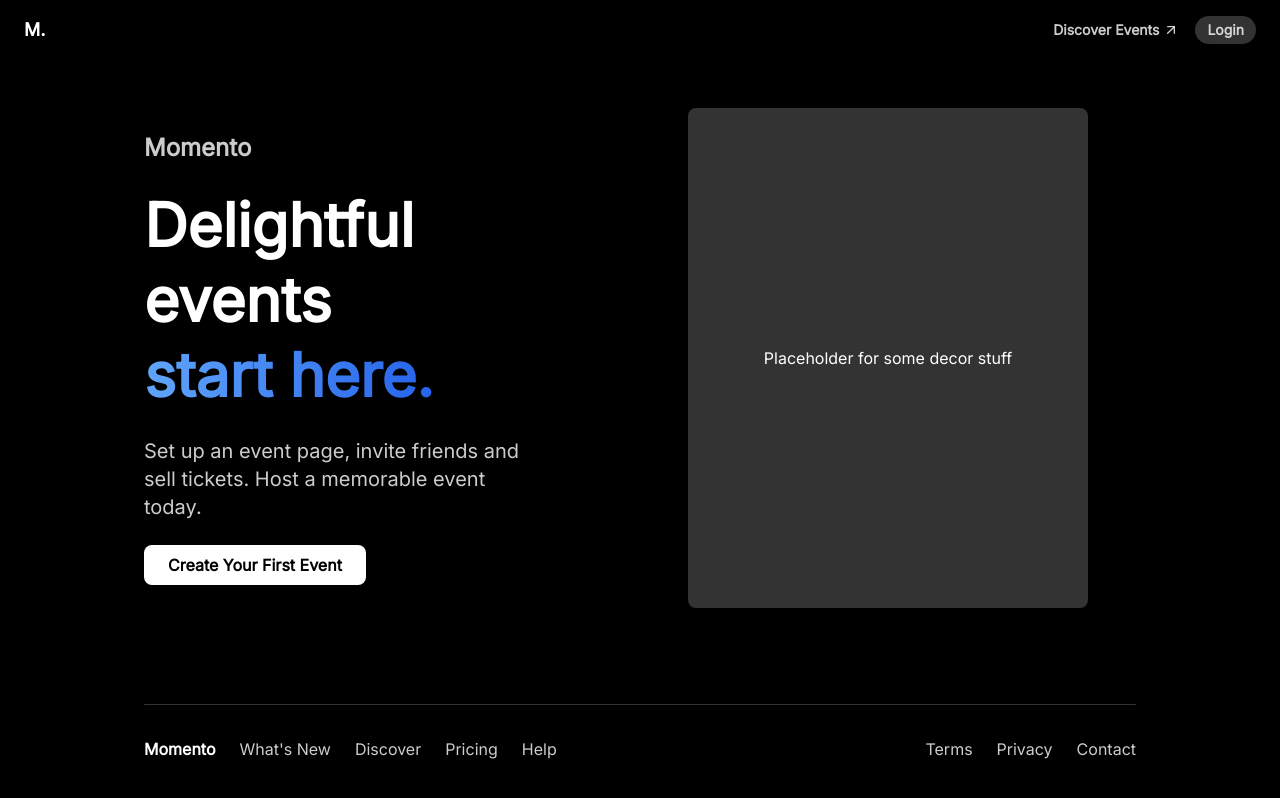
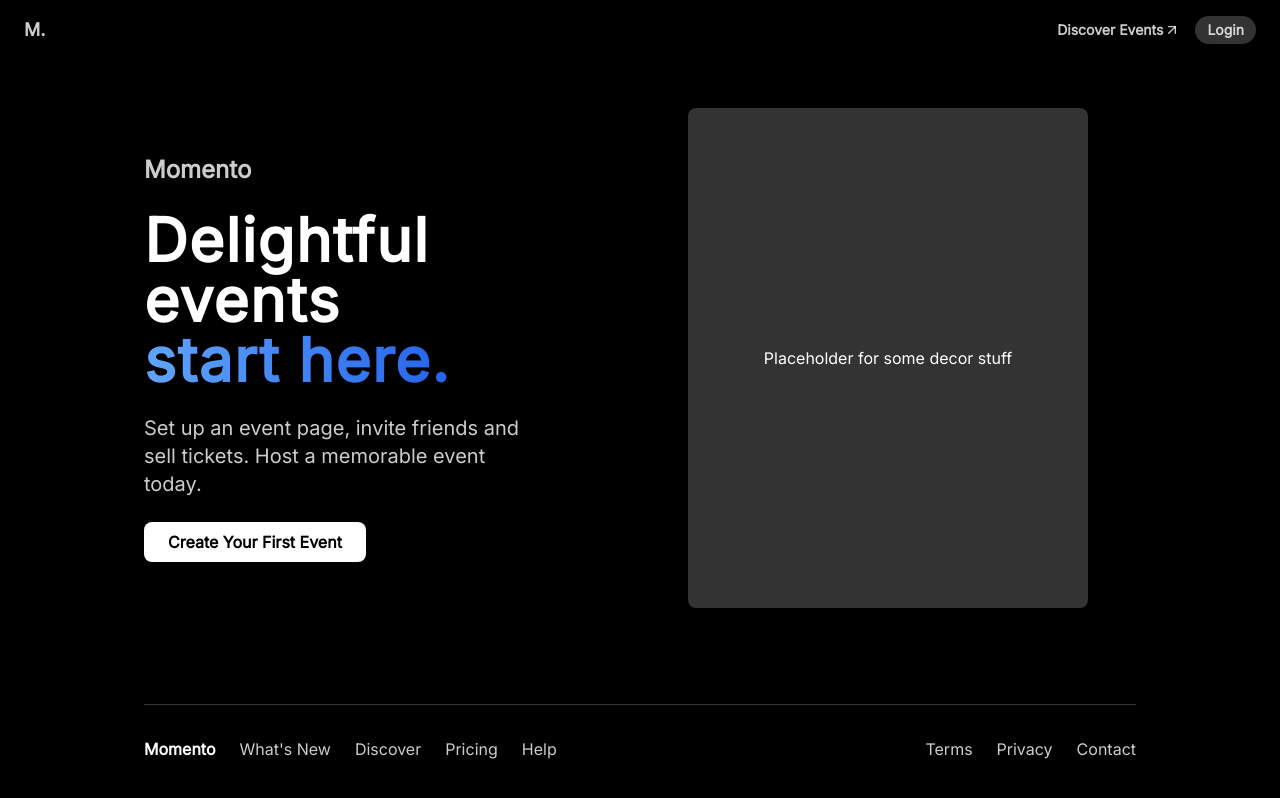
Before and after one commit to AltSumpreme/Momento, a Next.js app: page / in a window 1280 px wide. Shown: the top 798 px of the page. Built offline with nearby package versions, Linux system fonts and the light colour scheme.

Commit message:
feat: add landing page layout and discover page components

```diff
--- /dev/null
+++ b/app/(public)/(landing)/discover/page.tsx
@@ -0,0 +1,7 @@
+export default function DiscoverPage() {
+    return (
+        <div>
+            This is dicover page
+        </div>
+    )
+}
--- /dev/null
+++ b/app/(public)/(landing)/layout.tsx
@@ -0,0 +1,59 @@
+"use client";
+
+import { ArrowUpRightIcon } from "lucide-react";
+import Link from "next/link";
+
+export default function Layout({
+  children,
+}: Readonly<{
+  children: React.ReactNode;
+}>) {
+  return (
+    <div className="h-full min-h-screen w-screen bg-black text-white">
+      <div className="sticky top-0 flex items-center justify-between p-4 px-6 bg-black/40 backdrop-blur-md z-10">
+        <div className="text-lg font-bold text-white/80">M.</div>
+        <div className="flex space-x-4 font-semibold text-sm">
+          <Link
+            href="/discover"
+            className="center text-white/80 hover:text-white duration-300 group"
+          >
+            Discover Events
+            <ArrowUpRightIcon
+              className="translate-x-[1px] group-hover:-translate-x-[0.5px] duration-300"
+              size={16}
+            />
+          </Link>
+
+          <Link
+            href="/login"
+            className="py-1 px-3 text-white/80 hover:text-white rounded-full bg-white/20 hover:bg-white/30 duration-300"
+          >
+            Login
+          </Link>
+        </div>
+      </div>
+
+      {children}
+
+      <div className="px-36 py-12">
+        <div className="h-[1px] mb-4 bg-white/20 rounded-full"></div>
+
+        <div className="flex justify-between items-center py-4 text-white/80">
+          <div className="space-x-6">
+            <span className="font-bold text-white">Momento</span>
+            <span>What's New</span>
+            <span>Discover</span>
+            <span>Pricing</span>
+            <span>Help</span>
+          </div>
+
+          <div className="space-x-6">
+            <span>Terms</span>
+            <span>Privacy</span>
+            <span>Contact</span>
+          </div>
+        </div>
+      </div>
+    </div>
+  );
+}
--- /dev/null
+++ b/app/(public)/(landing)/page.tsx
@@ -0,0 +1,38 @@
+"use client";
+
+import Link from "next/link";
+
+export default function HomePage() {
+  return (
+    <div className="flex items-center justify-center px-36 py-12">
+      <div className="w-1/2 flex flex-col items-start justify-center space-y-6 leading-none">
+        <h1 className="text-2xl font-bold text-white/80">Momento</h1>
+        <h2 className="text-6xl font-extrabold leading-none tracking-wide">
+          Delightful
+          <br />
+          events
+          <br />
+          <span className="bg-gradient-to-r from-blue-400 to-blue-600 text-transparent bg-clip-text">
+            start here.
+          </span>
+        </h2>
+        <p className="text-xl max-w-[25rem] text-white/80">
+          Set up an event page, invite friends and sell tickets. Host a
+          memorable event today.
+        </p>
+        <Link
+          href="/login"
+          className="px-6 py-3 text-black bg-white rounded-lg font-semibold hover:bg-white/90 duration-300"
+        >
+          Create Your First Event
+        </Link>
+      </div>
+
+      <div className="w-1/2 flex items-center justify-center">
+        <div className="h-[500px] w-[400px] bg-white/20 rounded-lg flex items-center justify-center">
+          Placeholder for some decor stuff
+        </div>
+      </div>
+    </div>
+  );
+}
--- a/app/layout.tsx
+++ b/app/layout.tsx
@@ -13,11 +13,7 @@ export default function RootLayout({
 }>) {
   return (
     <html lang="en">
-      <body
-        className={`antialiased`}
-      >
-        {children}
-      </body>
+      <body className="antialiased">{children}</body>
     </html>
   );
 }
--- /dev/null
+++ b/app/not-found.tsx
@@ -0,0 +1,26 @@
+"use client";
+import Link from "next/link";
+
+const CustomErrorPage = () => {
+  return (
+    <div className="center flex-col size-screen bg-black text-white p-8 justify-center items-center">
+      <h1 className="text-3xl font-semibold mb-4 text-center">
+        <span className="bg-gradient-to-r from-blue-400 to-blue-600 text-transparent bg-clip-text">
+          Oops! You are at the wrong room for party.
+        </span>
+      </h1>
+      <p className="mb-8 text-lg text-center text-white/80">
+        Let's get you back to the
+        fun!
+      </p>
+      <Link
+        href="/"
+        className="bg-black hover:bg-white/20 border border-white/20 font-bold py-2 px-6 rounded-md transition duration-300 ease-in-out transform"
+      >
+        Return Home
+      </Link>
+    </div>
+  );
+};
+
+export default CustomErrorPage;
--- a/app/page.tsx
+++ /dev/null
@@ -1,80 +0,0 @@
-"use client";
-
-import { ArrowUpRightIcon } from "lucide-react";
-import Link from "next/link";
-
-export default function HomePage() {
-
-
-  return (
-    <div className="h-full min-h-screen w-screen bg-black text-white">
-      <div className="flex items-center justify-between p-4 px-6 text-white">
-        <div className="text-lg font-bold">M.</div>
-        <div className="flex space-x-4 font-semibold text-sm">
-          <button className=" flex items-center text-white/80 hover:text-white duration-300">
-            Discover Events <ArrowUpRightIcon className="ml-1" size={16} />
-          </button>
-          <Link href="/login">
-          <button
-            className="py-1 px-3 text-white/80 hover:text-white rounded-full bg-white/20 hover:bg-white/30 duration-300"
-          >
-            Login
-          </button>
-          </Link>
-        </div>
-      </div>
-
-      <div className="flex items-center justify-center px-36 py-12">
-        <div className="w-1/2 flex flex-col items-start justify-center space-y-6 leading-none">
-          <h1 className="text-2xl font-bold text-white/80">Momento</h1>
-          <h2 className="text-6xl font-extrabold leading-tight">
-            Delightful
-            <br />
-            events
-            <br />
-            <span className="bg-gradient-to-r from-blue-400 to-blue-600 text-transparent bg-clip-text">
-              start here.
-            </span>
-          </h2>
-          <p className="text-xl max-w-[25rem] text-white/80">
-            Set up an event page, invite friends and sell tickets. Host a
-            memorable event today.
-          </p>
-          <Link href="/login">
-          <button
-            className="px-6 py-3 text-black bg-white rounded-lg font-semibold hover:bg-white/90 duration-300"
-          >
-            Create Your First Event
-          </button>
-          </Link>
-        </div>
-
-        <div className="w-1/2 flex items-center justify-center">
-          <div className="h-[500px] w-[400px] bg-white/20 rounded-lg flex items-center justify-center">
-            Placeholder for some decor stuff
-          </div>
-        </div>
-      </div>
-
-      <div className="px-36 py-12">
-        <div className="h-[1px] mb-4 bg-white/20 rounded-full"></div>
-
-        <div className="flex justify-between items-center py-4 text-white/80">
-          <div className="space-x-6">
-            <span className="font-bold text-white">Momento</span>
-            <span>What's New</span>
-            <span>Discover</span>
-            <span>Pricing</span>
-            <span>Help</span>
-          </div>
-
-          <div className="space-x-6">
-            <span>Terms</span>
-            <span>Privacy</span>
-            <span>Contact</span>
-          </div>
-        </div>
-      </div>
-    </div>
-  );
-}
```
Also changed, not shown: app/(public)/discover/page.tsx (deleted).
